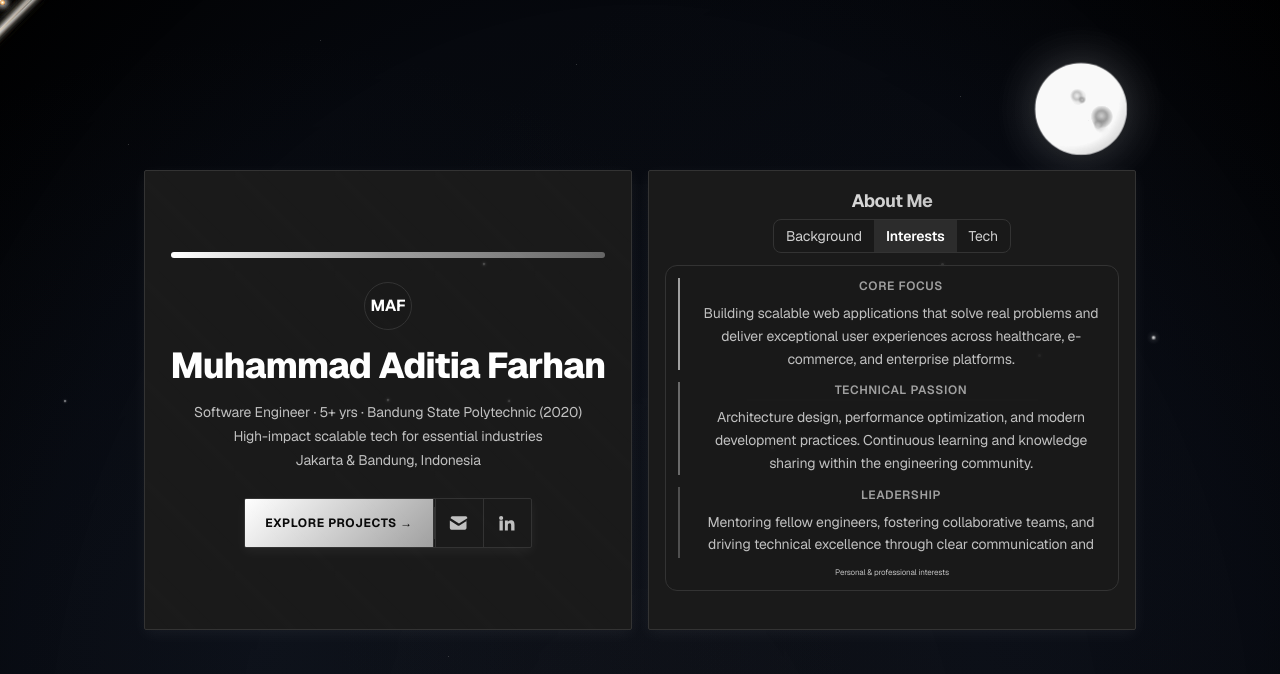
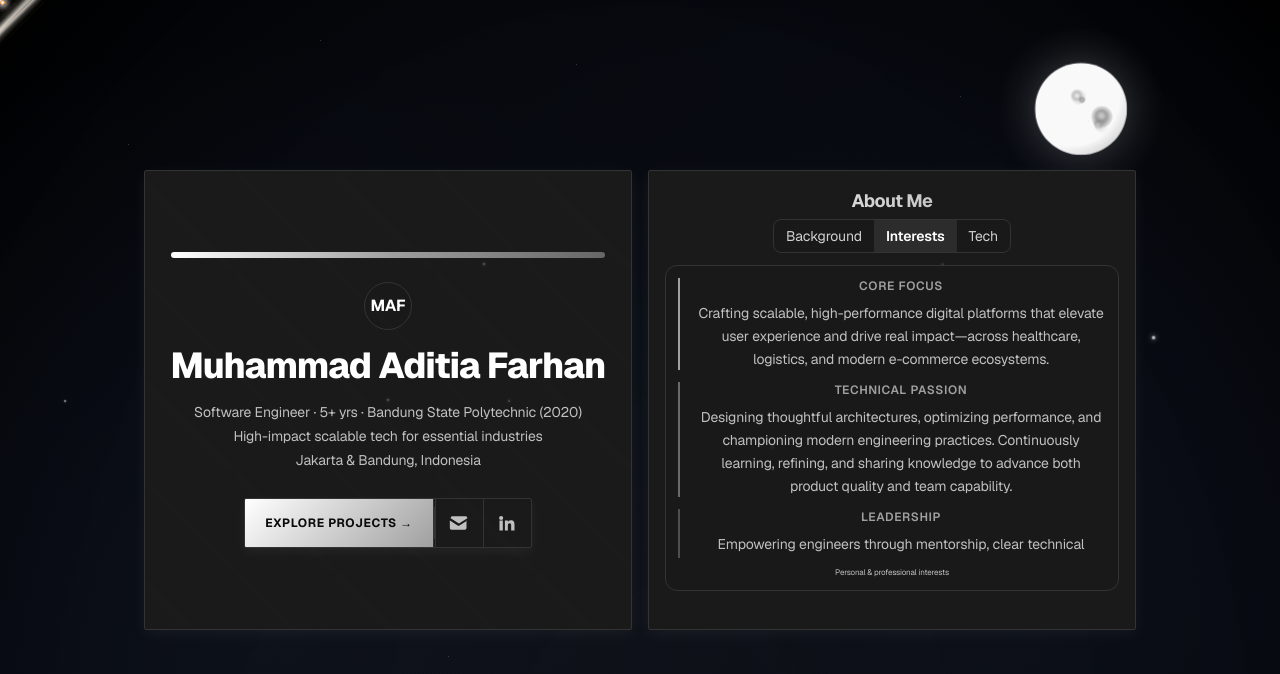
Before and after one commit to aditfarhan/portofolio, a Next.js app: page / in a window 1280 px wide. Both pictures are taken after a click on the tab "Interests". Shown: the top 674 px of the page. Built offline with nearby package versions, Linux system fonts and the light colour scheme.

Commit message:
Update Tech section

```diff
--- a/src/components/AboutMe.tsx
+++ b/src/components/AboutMe.tsx
@@ -40,62 +40,76 @@ export default function AboutMe({
   > = {
     Build: [
       {
-        title: "Frontend",
+        title: "Frontend Engineering",
         icon: "⚡",
         items: [
-          "React.js",
-          "Next.js",
+          "React.js • Next.js",
           "Vue.js",
-          "TypeScript",
-          "JavaScript",
-          "HTML",
-          "CSS/SCSS",
+          "TypeScript • JavaScript (ES6+)",
+          "Tailwind • CSS/SCSS",
+          "Design Systems (Storybook)",
+          "Responsive & Scalable UI Architecture",
         ],
       },
       {
         title: "Backend & APIs",
         icon: "🔧",
-        items: ["Node.js", "PHP/Laravel", "REST", "GraphQL"],
+        items: [
+          "Laravel (PHP)",
+          "Node.js",
+          "RESTful APIs",
+          "GraphQL",
+          "API Contract Standardization",
+        ],
       },
     ],
+
     Ship: [
       {
         title: "DevOps & Cloud",
         icon: "☁",
         items: [
-          "Docker",
-          "TurboRepo",
-          "CI/CD (Jenkins)",
-          "CI/CD (Kaniko)",
-          "GCP",
+          "Docker • Kubernetes",
+          "TurboRepo (Monorepo)",
+          "CI/CD (Jenkins, Kaniko)",
+          "GCP • Hybrid Cloud / On-Prem",
+          "Phase Console (Deployment Management)",
+          "Secrets Management (Vault)",
         ],
       },
       {
-        title: "Databases",
+        title: "Databases & Storage",
         icon: "🗄",
-        items: ["MySQL", "PostgreSQL"],
+        items: ["PostgreSQL", "MySQL", "MinIO (Object Storage)"],
       },
     ],
+
     Lead: [
       {
-        title: "Leadership",
+        title: "Technical Leadership",
         icon: "👨‍💻",
         items: [
-          "System architecture",
-          "Code reviews",
-          "Mentorship",
-          "Agile practices",
+          "System Architecture Design",
+          "Cross-team Technical Alignment",
+          "Code Reviews & Engineering Quality",
+          "Performance Optimization",
+          "Feature Flag Strategy (Unleash)",
         ],
       },
       {
-        title: "Design & UI/UX",
-        icon: "🎨",
-        items: ["Figma", "Adobe XD"],
+        title: "Collaboration & Delivery",
+        icon: "🤝",
+        items: [
+          "Sprint Planning & Backlog Prioritization",
+          "Stakeholder Communication",
+          "Cross-functional Collaboration",
+          "Risk Mitigation & Delivery Management",
+        ],
       },
       {
-        title: "Collaboration",
-        icon: "🤝",
-        items: ["Agile", "Cross‑functional teamwork"],
+        title: "Design & Product",
+        icon: "🎨",
+        items: ["Figma", "Adobe XD", "User-centric UI/UX Thinking"],
       },
     ],
   };
@@ -338,9 +352,10 @@ export default function AboutMe({
                         Core Focus
                       </h4>
                       <p className="text-sm text-muted leading-relaxed">
-                        Building scalable web applications that solve real
-                        problems and deliver exceptional user experiences across
-                        healthcare, e-commerce, and enterprise platforms.
+                        Crafting scalable, high-performance digital platforms
+                        that elevate user experience and drive real
+                        impact—across healthcare, logistics, and modern
+                        e-commerce ecosystems.
                       </p>
                     </div>
 
@@ -349,9 +364,11 @@ export default function AboutMe({
                         Technical Passion
                       </h4>
                       <p className="text-sm text-muted leading-relaxed">
-                        Architecture design, performance optimization, and
-                        modern development practices. Continuous learning and
-                        knowledge sharing within the engineering community.
+                        Designing thoughtful architectures, optimizing
+                        performance, and championing modern engineering
+                        practices. Continuously learning, refining, and sharing
+                        knowledge to advance both product quality and team
+                        capability.
                       </p>
                     </div>
 
@@ -360,9 +377,11 @@ export default function AboutMe({
                         Leadership
                       </h4>
                       <p className="text-sm text-muted leading-relaxed">
-                        Mentoring fellow engineers, fostering collaborative
-                        teams, and driving technical excellence through clear
-                        communication and strategic thinking.
+                        Empowering engineers through mentorship, clear technical
+                        guidance, and collaborative problem-solving. Building
+                        alignment across product, stakeholders, and engineering
+                        teams to deliver solutions with clarity, precision, and
+                        purpose.
                       </p>
                     </div>
                   </div>
```
